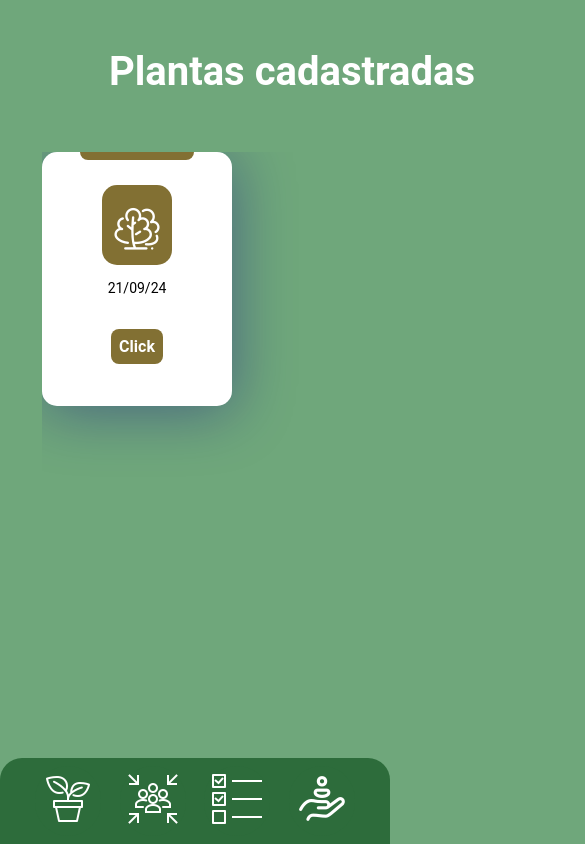
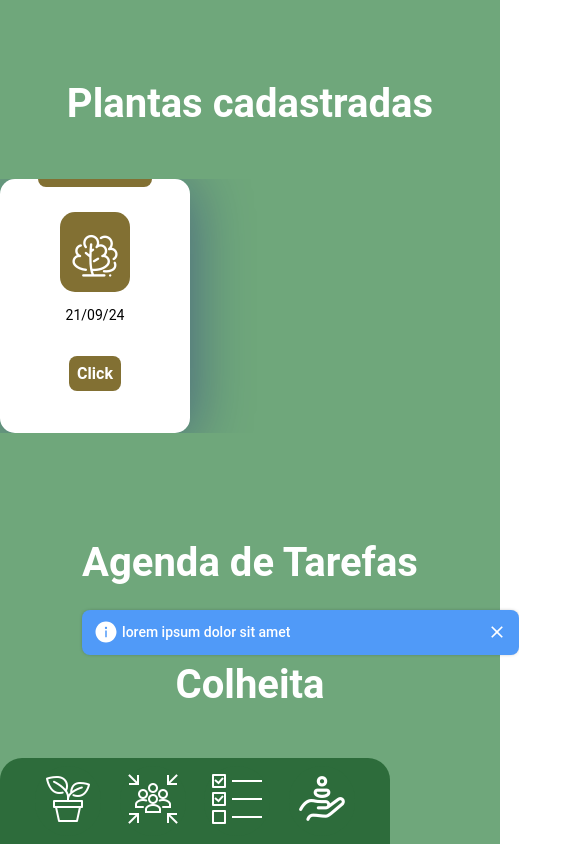
Before and after one commit to Uriasmanu/horta-facil, a React (Vite) app: page /inicio in a window 390 px wide. Shown: the top 844 px of the page, 585 px wide, since content can reach past the window. Built offline with nearby package versions, Linux system fonts and the light colour scheme.

Commit message:
inicio dos ajustes de reponsividade

```diff
--- a/src/assets/Pages/Inicio/Inicio.jsx
+++ b/src/assets/Pages/Inicio/Inicio.jsx
@@ -5,6 +5,7 @@
 import Tarefas from '../../Components/Tarefas/Tarefas';
 
 import './_Inicio.scss';
+import './_InicioMobile.scss';
 import { useColeta } from '../../Context/DropDragContext';
 
 const Inicio = () => {
--- /dev/null
+++ b/src/assets/Pages/Inicio/_InicioMobile.scss
@@ -0,0 +1,59 @@
+@media (max-width: 600px) {
+  .container-Inicio {
+    display: flex;
+    box-sizing: border-box;
+    height: 100vh;
+    background: #6fa77b;
+    justify-content: space-between;
+    flex-direction: column;
+
+    .secao {
+      padding: 5%;
+      display: flex;
+      flex-direction: column;
+      align-items: center;
+
+      h2 {
+        font-size: 2.5rem;
+        color: #fff;
+        text-align: center;
+        width: 100%;
+      }
+
+      .colecao-cards {
+        margin-top: 10%;
+        display: flex;
+        flex-wrap: wrap;
+        width: 500px;
+        gap: 15px;
+        height: 90%;
+        overflow-y: auto;
+
+        &::-webkit-scrollbar {
+          display: none; /* Oculta a barra de rolagem */
+        }
+      }
+    }
+
+    .agenda {
+      display: flex;
+      flex-direction: column;
+      gap: 5%;
+
+      .colecao-tarefas {
+        margin-top: 5%;
+        display: flex;
+        flex-direction: column;
+        gap: 15px;
+      }
+
+      .coletar {
+        display: none;
+      }
+    }
+
+    .registrar {
+      margin: 2%;
+    }
+  }
+}
```
